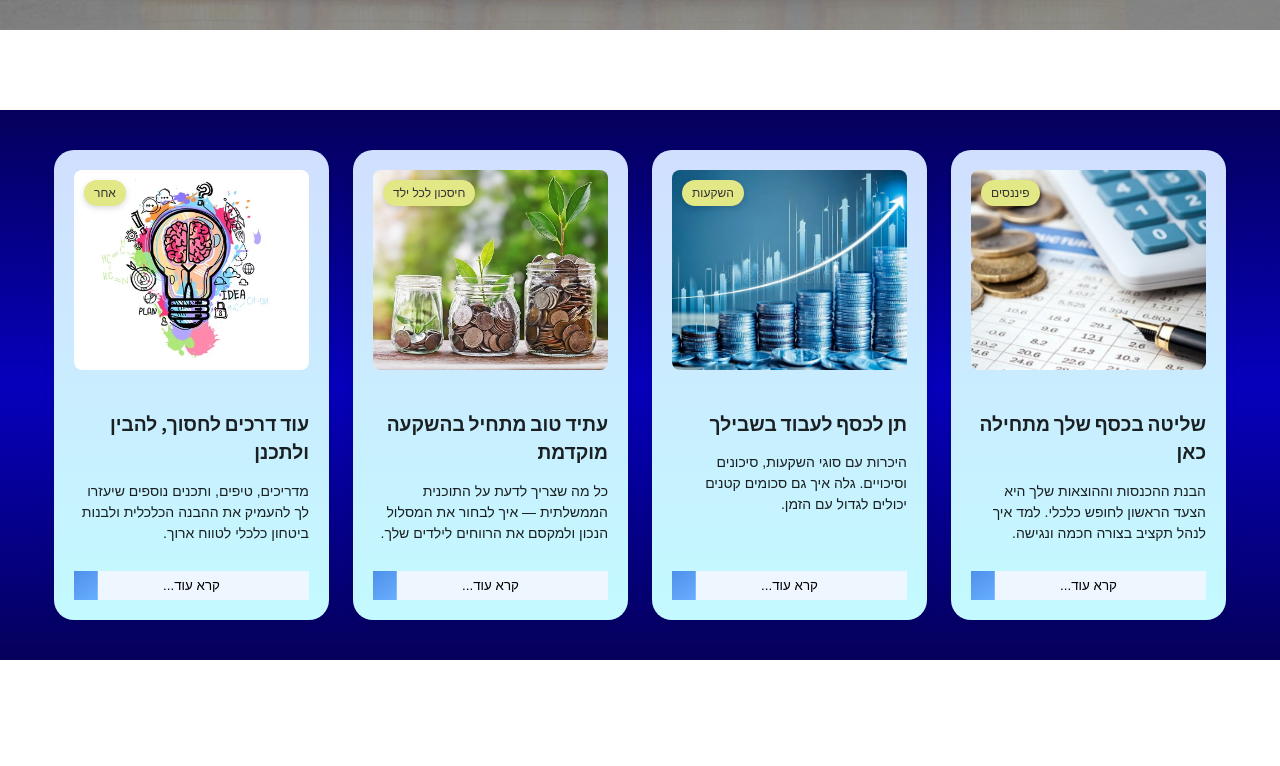
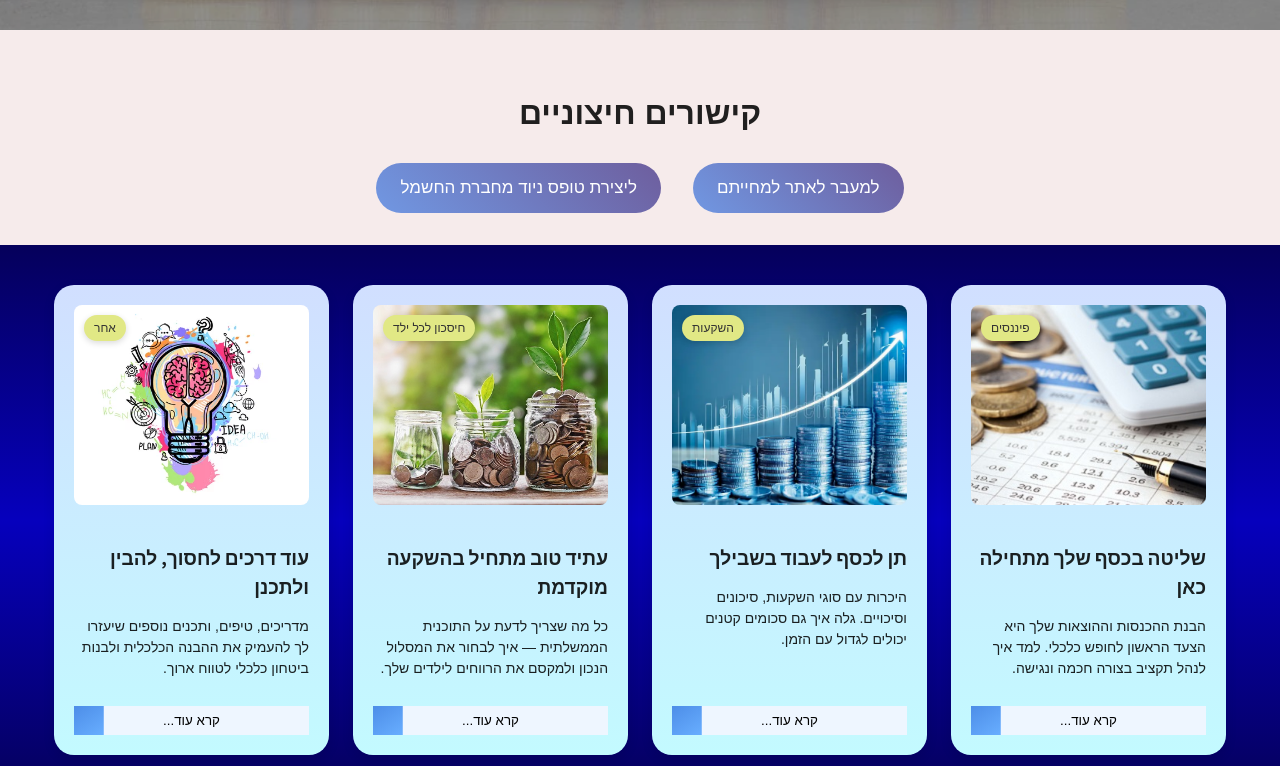
Before and after one commit to Staticaldust/financial-land-page, a React (Vite) app: page / in a window 1280 px wide. Shown: the part 854-1620 px from the top of the page. Built offline with nearby package versions, Linux system fonts and the light colour scheme.

Commit message:
fix: links

```diff
--- a/src/global/image-section/main-text/MainText.tsx
+++ b/src/global/image-section/main-text/MainText.tsx
@@ -1,9 +1,28 @@
 import "./MainText.css";
 const MainText = () => (
-  <div className="hero2">
-    <div className="hero-content">
-      <h1 className="hero-title">שליטה בכסף שלך מתחילה בהחלטה אחת</h1>
-      <p className="hero-subtitle">הצטרף עכשיו - ובנה עתיד כלכלי בטוח יותר</p>
+  <div
+    style={{
+      // height: "100vh",
+      backgroundSize: "cover",
+      backgroundPosition: "center",
+      backgroundRepeat: "no-repeat",
+      display: "flex",
+      alignItems: "center",
+      justifyContent: "center",
+      textAlign: "center",
+      color: "white",
+      position: "relative",
+    }}
+  >
+    <div className="hero-content2">
+      <div className="hero2">
+        <div className="hero-content">
+          <h1 className="hero-title">שליטה בכסף שלך מתחילה בהחלטה אחת</h1>
+          <p className="hero-subtitle">
+            הצטרף עכשיו - ובנה עתיד כלכלי בטוח יותר
+          </p>
+        </div>
+      </div>
     </div>
   </div>
 );
--- /dev/null
+++ b/src/global/links-section/LinksSection.css
@@ -0,0 +1,35 @@
+.links-section {
+  padding: 2rem 3rem;
+  background-color: #f6ebeb;
+  /* background:linear-gradient(0deg,#05005b,#0600bd,#05005b); */
+  text-align: center;
+}
+
+.section-title {
+  font-size: 2rem;
+}
+
+.links-grid {
+  display: flex;
+  justify-content: center;
+  gap: 2rem;
+  flex-wrap: wrap;
+}
+
+.link-button {
+  background: linear-gradient(45deg, #1760dd99, #13006a99);
+  color: white;
+  border: none;
+  padding: 12px 24px;
+  font-size: 1rem;
+  border-radius: 30px;
+  cursor: pointer;
+  transition: transform 0.2s ease, box-shadow 0.2s ease;
+  text-decoration: none;
+  font-size: 17px;
+}
+
+.link-button:hover {
+  transform: scale(1.05);
+  box-shadow: 0 0 10px #1760dd99;
+}
--- /dev/null
+++ b/src/global/links-section/LinksSection.tsx
@@ -0,0 +1,35 @@
+import "./LinksSection.css";
+
+const links = [
+  {
+    title: "ליצירת טופס ניוד מחברת החשמל",
+    url: "https://matara.pro/nedarimplus/Forms/2820.html?k=506",
+  },
+  {
+    title: "למעבר לאתר למחייתם",
+    url: "https://www.charidy.com/Lemichyatam/1361",
+  },
+];
+
+const LinkSection = () => {
+  return (
+    <div className="links-section">
+      <h2 className="section-title">קישורים חיצוניים</h2>
+      <div className="links-grid">
+        {links.map((link) => (
+          <a
+            key={link.url}
+            href={link.url}
+            target="_blank"
+            rel="noopener noreferrer"
+            className="link-button"
+          >
+            {link.title}
+          </a>
+        ))}
+      </div>
+    </div>
+  );
+};
+
+export default LinkSection;
--- a/src/global/summary-card/SummaryCard.tsx
+++ /dev/null
@@ -1,40 +0,0 @@
-import { FC, useState } from "react";
-import "./SummaryCard.css";
-import DetailsPopup from "../details-popup/DetailsPopup";
-import { CardType } from "@/types/main.types";
-
-type SummaryCardProps = {
-  card: CardType;
-};
-
-const SummaryCard: FC<SummaryCardProps> = ({ card }) => {
-  const { alt, category, excerpt, image, title } = card;
-
-  const [open, setOpen] = useState(false);
-
-  const handleOpen = () => setOpen(true);
-  const handleClose = () => setOpen(false);
-
-  return (
-    <div className="card">
-      <div className="card__corner" />
-
-      <div className="card__img">
-        {image && <img src={image} alt={alt} />}
-        {category && <span className="card__span">{category}</span>}
-      </div>
-
-      <div className="card-int">
-        <p className="card-int__title">{title}</p>
-        {excerpt && <p className="excerpt">{excerpt}</p>}
-
-        <button className="card-int__button" onClick={handleOpen}>
-          קרא עוד...
-        </button>
-      </div>
-      <DetailsPopup open={open} handleClose={handleClose} card={card} />
-    </div>
-  );
-};
-
-export default SummaryCard;
--- /dev/null
+++ b/src/global/summary-card/SummaryCards.tsx
@@ -0,0 +1,52 @@
+import { useState } from "react";
+import "./SummaryCards.css";
+import DetailsPopup from "../details-popup/DetailsPopup";
+import Grid from "@mui/material/GridLegacy";
+import { summaryCardsData } from "@/helpers/summary-card.data";
+
+const SummaryCards = () => {
+  const [open, setOpen] = useState(false);
+
+  const handleOpen = () => setOpen(true);
+  const handleClose = () => setOpen(false);
+
+  return (
+    <Grid
+      container
+      justifyContent="center"
+      style={{
+        background: "linear-gradient(0deg,#05005b,#0600bd,#05005b)",
+        direction: "rtl",
+      }}
+      p={5}
+      gap={3}
+    >
+      {summaryCardsData.map((card, index) => {
+        const { alt, category, excerpt, image, title } = card;
+
+        return (
+          <div key={index} className="card">
+            <div className="card__corner" />
+
+            <div className="card__img">
+              {image && <img src={image} alt={alt} />}
+              {category && <span className="card__span">{category}</span>}
+            </div>
+
+            <div className="card-int">
+              <p className="card-int__title">{title}</p>
+              {excerpt && <p className="excerpt">{excerpt}</p>}
+
+              <button className="card-int__button" onClick={handleOpen}>
+                קרא עוד...
+              </button>
+            </div>
+            <DetailsPopup open={open} handleClose={handleClose} card={card} />
+          </div>
+        );
+      })}
+    </Grid>
+  );
+};
+
+export default SummaryCards;
--- a/src/pages/LandingPage.tsx
+++ b/src/pages/LandingPage.tsx
@@ -1,50 +1,23 @@
 import BgImageSection from "@/global/image-section/ImageSection";
 import MainText from "@/global/image-section/main-text/MainText";
-import SummaryCard from "@/global/summary-card/SummaryCard";
-import { summaryCardsData } from "@/helpers/summary-card.data";
+import LinkSection from "@/global/links-section/LinksSection";
+import SummaryCards from "@/global/summary-card/SummaryCards";
 import Grid from "@mui/material/GridLegacy";
 
 const LandingPage = () => {
   return (
-    <Grid overflow="auto" container rowGap={10} flex={1} direction="column">
+    <Grid overflow="auto" container flex={1} direction="column">
       <Grid item>
         <BgImageSection />
       </Grid>
 
       <Grid item>
-        <Grid
-          container
-          justifyContent="center"
-          style={{
-            background: "linear-gradient(0deg,#05005b,#0600bd,#05005b)",
-            direction: "rtl",
-          }}
-          p={5}
-          gap={3}
-        >
-          {summaryCardsData.map((card, index) => (
-            <SummaryCard key={index} card={card} />
-          ))}
-        </Grid>
+        <LinkSection />
       </Grid>
-      <div
-        style={{
-          height: "100vh",
-          backgroundSize: "cover",
-          backgroundPosition: "center",
-          backgroundRepeat: "no-repeat",
-          display: "flex",
-          alignItems: "center",
-          justifyContent: "center",
-          textAlign: "center",
-          color: "white",
-          position: "relative",
-        }}
-      >
-        <div className="hero-content">
-          <MainText />
-        </div>
-      </div>
+
+      <Grid item>
+        <SummaryCards />
+      </Grid>
     </Grid>
   );
 };
```
Also changed, not shown: src/global/summary-card/SummaryCards.css (renamed from src/global/summary-card/SummaryCard.css).
